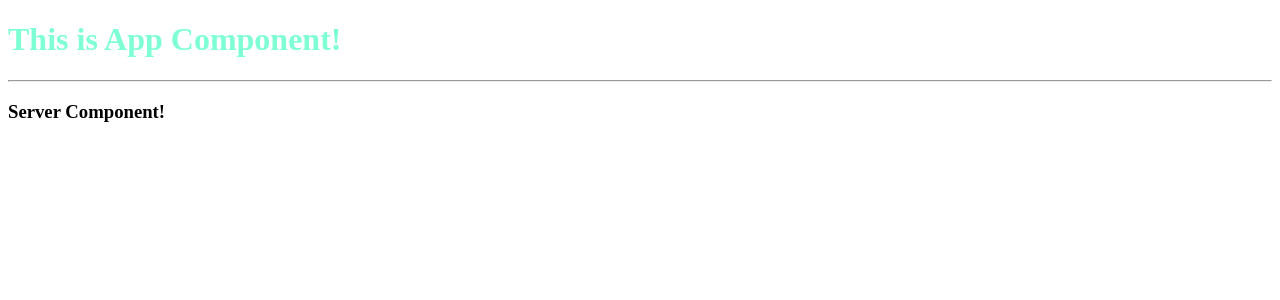
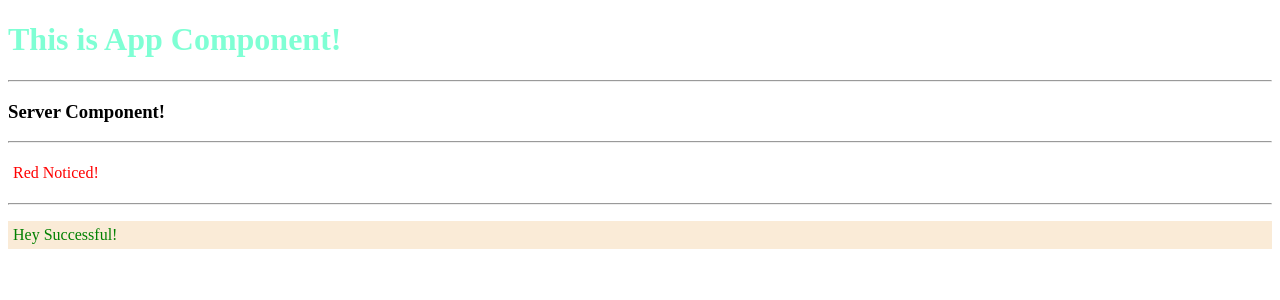
Before and after one commit to khunzinshine/Angular-Starter, an Angular app: page / in a window 1280 px wide. Shown: the top 300 px of the page. Built offline with nearby package versions, Linux system fonts and the light colour scheme.

Commit message:
demostrate warning and success alert components

```diff
--- a/src/app/app.component.html
+++ b/src/app/app.component.html
@@ -4,6 +4,10 @@
             <h1>This is App Component!</h1>
             <hr />
             <app-server></app-server>
+            <hr />
+            <app-warningalert></app-warningalert>
+            <hr />
+            <app-successalert></app-successalert>
         </div>
     </div>
 </div>
--- a/src/app/app.module.ts
+++ b/src/app/app.module.ts
@@ -4,11 +4,15 @@ import { FormsModule } from '@angular/forms';
 
 import { AppComponent } from './app.component';
 import { ServerComponent } from './server/server.component';
+import { WarningAlertComponent } from './warningalert/warningalert.component';
+import { SuccessalertComponent } from './successalert/successalert.component';
 
 @NgModule({
   declarations: [
     AppComponent,
-    ServerComponent
+    ServerComponent,
+    WarningAlertComponent,
+    SuccessalertComponent
   ],
   imports: [
     BrowserModule,
--- /dev/null
+++ b/src/app/successalert/successalert.component.css
@@ -0,0 +1,5 @@
+p {
+    color: green;
+    background-color: antiquewhite;
+    padding: 5px;
+}
--- /dev/null
+++ b/src/app/successalert/successalert.component.html
@@ -0,0 +1 @@
+<p>Hey Successful!</p>
--- /dev/null
+++ b/src/app/warningalert/warningalert.component.css
@@ -0,0 +1,4 @@
+p {
+    color: red;
+    padding: 5px;
+}
--- /dev/null
+++ b/src/app/warningalert/warningalert.component.html
@@ -0,0 +1 @@
+<p>Red Noticed!</p>
```
Also changed, not shown: src/app/successalert/successalert.component.ts (added, +8 -0 lines), src/app/warningalert/warningalert.component.ts (added, +9 -0 lines).
